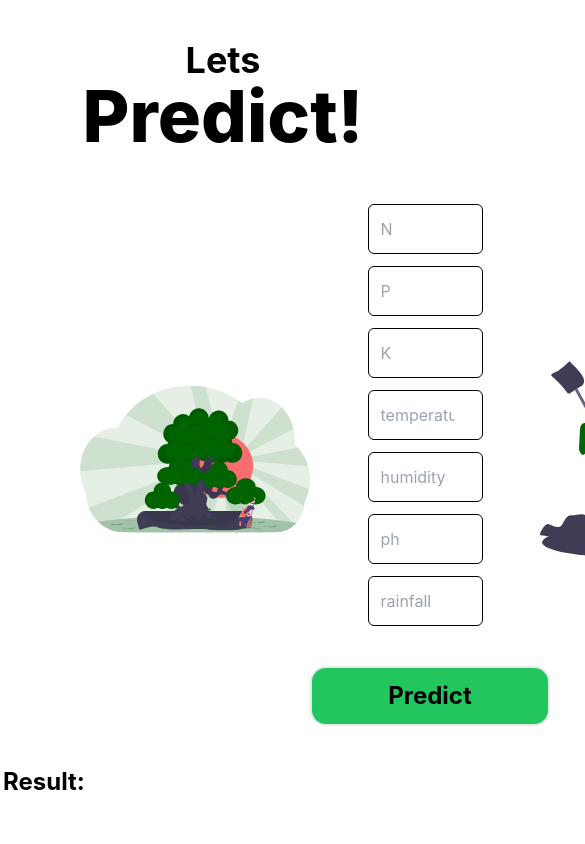
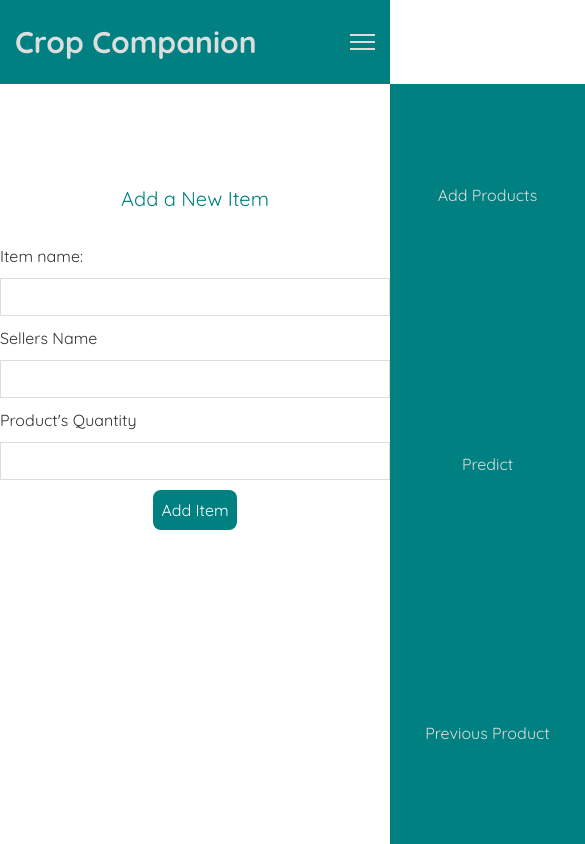
Before and after one commit to mandy132002/CropCompanion, a React (Create React App) app: page /seller in a window 390 px wide. Shown: the top 844 px of the page, 585 px wide, since content can reach past the window. Built offline with nearby package versions, Linux system fonts and the light colour scheme.

Commit message:
added sellerHomePage

```diff
--- a/src/App.js
+++ b/src/App.js
@@ -2,6 +2,7 @@
 import { BrowserRouter, Route, Routes, Navigate } from 'react-router-dom';
 import Predict from './Components/Predict';
 import Auth from './Components/Auth';
+import SellerP from './Components/SellerP';
 
 const App = () => {
   return(
@@ -11,8 +12,8 @@
       <BrowserRouter>
         <Routes>
           <Route exact path='/' element={<Auth/>} />
-          <Route exact path='/seller'   element={<Predict/>}/>
-          <Route exact path='/customer' element={<Predict/>}/>
+          <Route exact path='/seller'   element={<SellerP/>}/>
+          <Route exact path='/customer' element={<></>}/>
         </Routes>
       </BrowserRouter>
     </>
--- /dev/null
+++ b/src/Components/Form.js
@@ -0,0 +1,38 @@
+import { useState } from "react";
+import '../css/form.css'
+
+const Form = () => {
+  const [itemName, setItemName] = useState('');
+  const [sellerName, setSellerName] = useState('');
+  const [quantity, setquantity] = useState('');
+
+  return (
+    <div className="create">
+      <h2>Add a New Item</h2>
+      <form>
+        <label>Item name:</label>
+        <input
+          type="text"
+          required
+          value={itemName}
+          onChange={(e) => setItemName(e.target.value)}
+        />
+        <label>Sellers Name</label>
+        <input
+          required
+          value={sellerName}
+          onChange={(e) => setSellerName(e.target.value)}
+        ></input>
+        <label>Product's Quantity</label>
+        <input
+        required
+        value={quantity}
+        onChange={(e) => setquantity(e.target.value)}
+        ></input>
+        <button>Add Item</button>
+      </form>
+    </div>
+  );
+}
+
+export default Form;
--- /dev/null
+++ b/src/Components/Navbar.js
@@ -0,0 +1,51 @@
+import { useEffect, useState } from "react";
+import { getTopNav } from "./../data/navbars";
+import "../css/navbar.css";
+
+const Navbar = () => {
+  const [navItems, setNavItems] = useState([]);
+  const [collapse, setCollapse] = useState("nav__menu");
+  const [toggleIcon, setToggleIcon] = useState("toggler__icon");
+
+  useEffect(() => {
+    setNavItems(getTopNav());
+  }, []);
+
+  const onToggle = () => {
+    collapse === "nav__menu"
+      ? setCollapse("nav__menu nav__collapse")
+      : setCollapse("nav__menu");
+
+    toggleIcon === "toggler__icon"
+      ? setToggleIcon("toggler__icon toggle")
+      : setToggleIcon("toggler__icon");
+  };
+
+  return (
+    <div className="nav__wrapper">
+      <div className="container">
+        <nav className="nav">
+          <a href="#" className="nav__brand">
+            Crop Companion
+          </a>
+          <ul className={collapse}>
+            {navItems.map((item) => (
+              <li key={item.id} className="nav__item">
+                <a href={item.href} className="nav__link">
+                  {item.label}
+                </a>
+              </li>
+            ))}
+          </ul>
+          <div className={toggleIcon} onClick={onToggle}>
+            <div className="line__1"></div>
+            <div className="line__2"></div>
+            <div className="line__3"></div>
+          </div>
+        </nav>
+      </div>
+    </div>
+  );
+};
+
+export default Navbar;
--- /dev/null
+++ b/src/Components/SellerP.js
@@ -0,0 +1,12 @@
+import React from 'react'
+import Navbar from './Navbar'
+import Form from './Form'
+
+export default function SellerP() {
+  return (
+    <>
+    <Navbar/>
+    <Form />
+    </>
+  )
+}
--- /dev/null
+++ b/src/css/form.css
@@ -0,0 +1,37 @@
+@import url('https://fonts.googleapis.com/css2?family=Quicksand:wght@300;400;500;600;700&display=swap');
+* {
+    margin: 0;
+    font-family: "Quicksand";
+    color: #333;
+  }
+
+.create {
+    max-width: 400px;
+    margin: 100px auto;
+    text-align: center;
+  }
+  .create label {
+    text-align: left;
+    display: block;
+  }
+  .create h2 {
+    font-size: 20px;
+    color: teal;
+    margin-bottom: 30px;
+  }
+  .create input, .create textarea, .create select {
+    width: 100%;
+    padding: 6px 10px;
+    margin: 10px 0;
+    border: 1px solid #ddd;
+    box-sizing: border-box;
+    display: block;
+  }
+  .create button {
+    background: teal;
+    color: #fff;
+    border: 0;
+    padding: 8px;
+    border-radius: 8px;
+    cursor: pointer;
+  }
--- /dev/null
+++ b/src/css/navbar.css
@@ -0,0 +1,109 @@
+@import url("https://fonts.googleapis.com/css2?family=Poppins:wght@400;600;700&display=swap");
+
+*,
+::before,
+::after {
+  margin: 0;
+  padding: 0;
+  box-sizing: border-box;
+}
+
+body {
+  font-family: "Poppins", sans-serif;
+}
+
+a {
+  text-decoration: none;
+}
+
+li {
+  list-style: none;
+}
+
+.container {
+  max-width: 960px;
+  margin-left: auto;
+  margin-right: auto;
+}
+
+@media screen and (max-width: 960px) {
+  .container {
+    padding-left: 15px;
+    padding-right: 15px;
+  }
+}
+
+/* Navbar */
+
+.nav__wrapper {
+  background: teal;
+}
+
+.nav {
+  display: flex;
+  align-items: center;
+  justify-content: space-between;
+  height: 10vh;
+}
+
+.nav__brand {
+  font-size: 30px;
+  font-weight: 700;
+  color: #ddd;
+}
+
+.nav__menu {
+  display: flex;
+  align-items: center;
+  justify-content: space-around;
+  gap: 3rem;
+}
+
+.nav__link {
+  color: #ddd;
+}
+
+.toggler__icon {
+  cursor: pointer;
+  display: none;
+}
+
+.toggler__icon div {
+  width: 25px;
+  height: 2px;
+  background: #ddd;
+  margin: 5px 0px;
+  transition: 0.3s ease;
+}
+
+@media screen and (max-width: 768px) {
+  .toggler__icon {
+    display: block;
+  }
+  .nav__menu {
+    position: fixed;
+    background: teal;
+    flex-direction: column;
+    top: 10vh;
+    width: 50%;
+    height: 90vh;
+    right: 0;
+    transform: translateX(100%);
+    transition: 0.5s ease;
+  }
+}
+
+.nav__collapse {
+  transform: translateX(0%);
+}
+
+/* Toggle Icon Animation */
+.toggle .line__1 {
+  transform: translate(-5px, 7px) rotate(-45deg);
+}
+.toggle .line__2 {
+  opacity: 0;
+}
+.toggle .line__3 {
+  transform: translate(-5px, -7px) rotate(45deg);
+}
--- /dev/null
+++ b/src/data/navbars.js
@@ -0,0 +1,9 @@
+const topNav = [
+    { id: 1, label: "Add Products", href: "#" },
+    { id: 2, label: "Predict", href: "#" },
+    { id: 3, label: "Previous Product", href: "#" },
+  ];
+
+  export const getTopNav = () => {
+    return topNav;
+  };
```
Also changed, not shown: src/index.css (line endings or trailing spaces), 2 other files (tests, documents, lock files or other folders).
